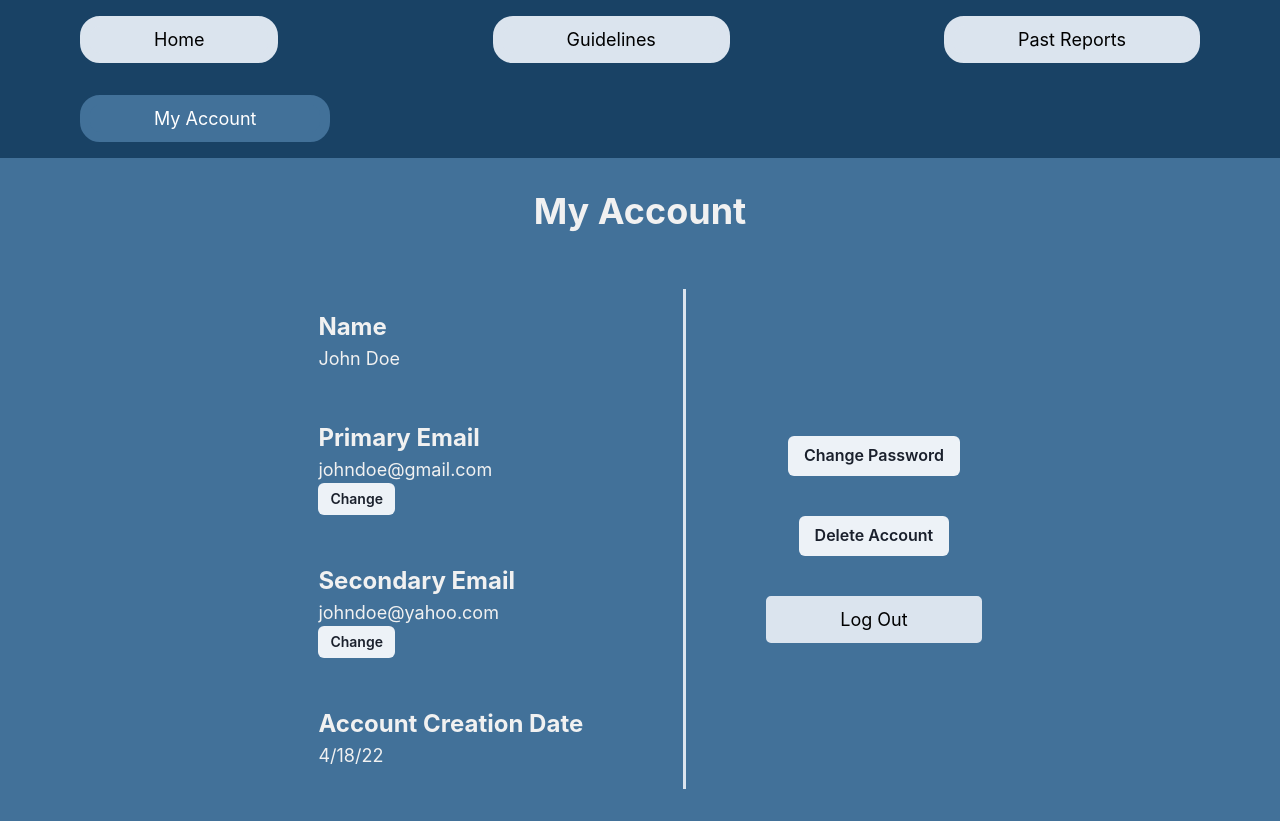
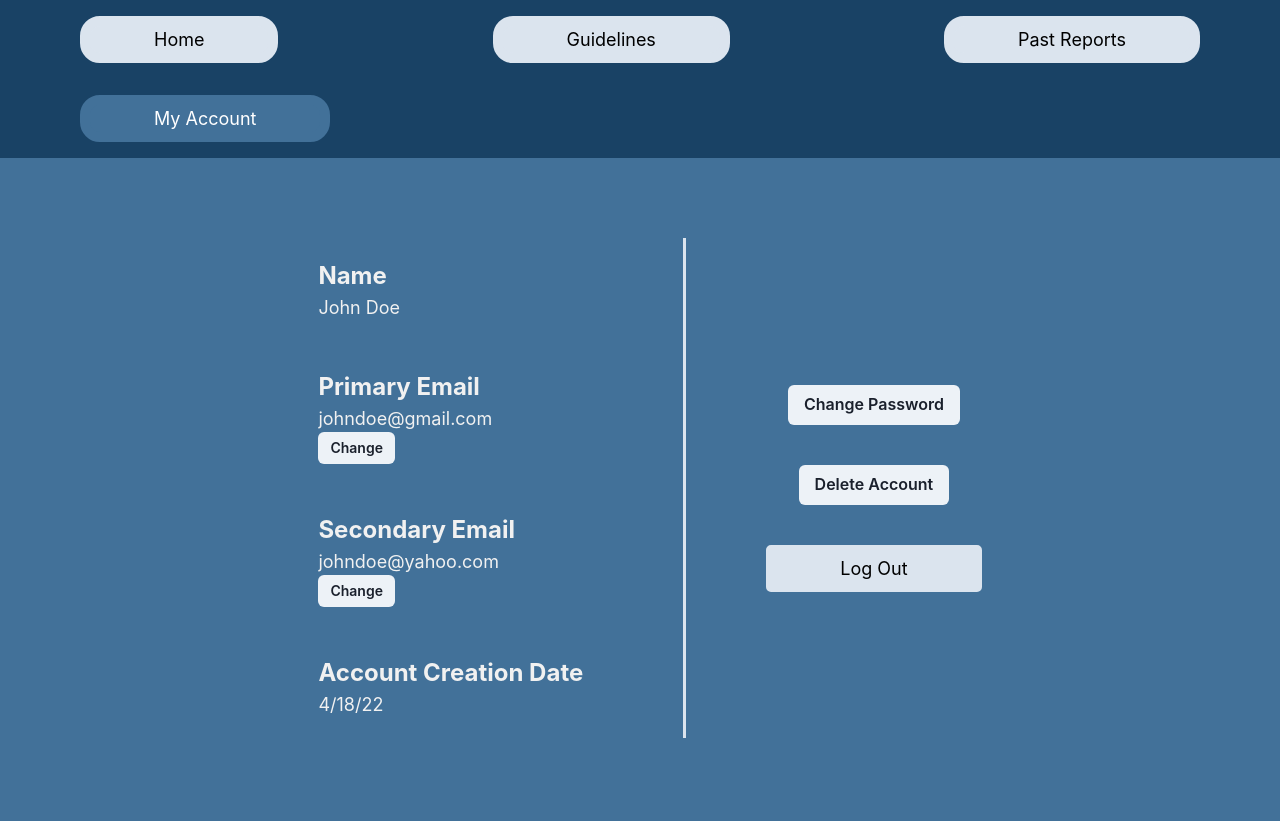
Before and after one commit to cvxluo/junior-design-project, a Next.js app: page /profile in a window 1280 px wide. After the commit the page ends 800 px from the top, so only its background shows below. Built offline with nearby package versions, Linux system fonts and the light colour scheme.

Commit message:
ui changes

```diff
--- a/src/screens/Profile/Profile.jsx
+++ b/src/screens/Profile/Profile.jsx
@@ -32,7 +32,6 @@ export default function Guidelines() {
       <NavBar />
       <Center my="2em">
         <VStack>
-          <Heading color="lightgray">My Account</Heading>
           <Box h='10'>
           </Box>
 
--- a/src/screens/Reports/Reports.js
+++ b/src/screens/Reports/Reports.js
@@ -30,6 +30,7 @@ export default function Reports() {
     <Box backgroundColor="blue">
       <NavBar />
       <VStack backgroundColor="blue">
+      <Box h='10'> </Box>
         <Center>
           <Text color="white" m="0 1em" fontWeight="bold">
             Enter the ID of the report you want to see:
```
